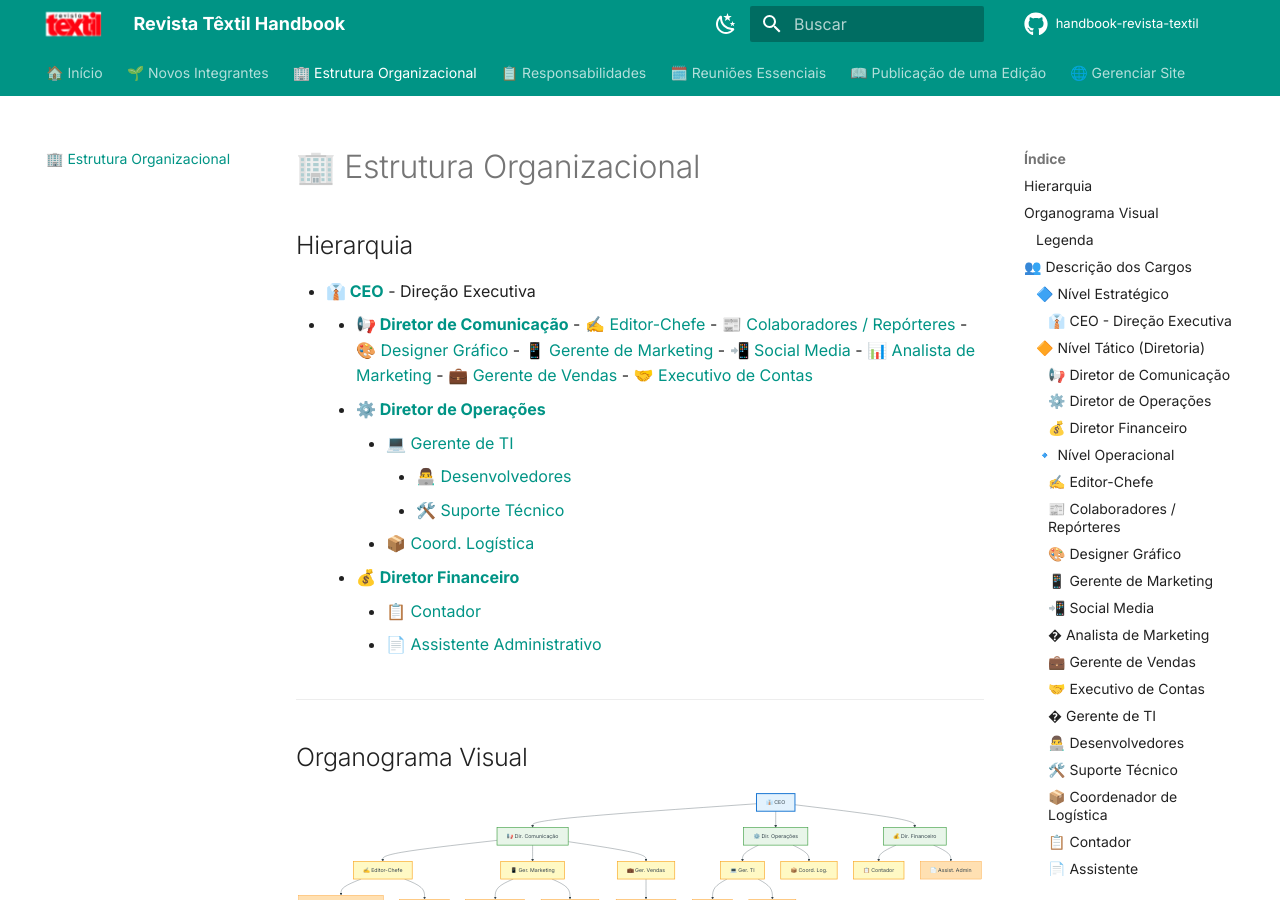
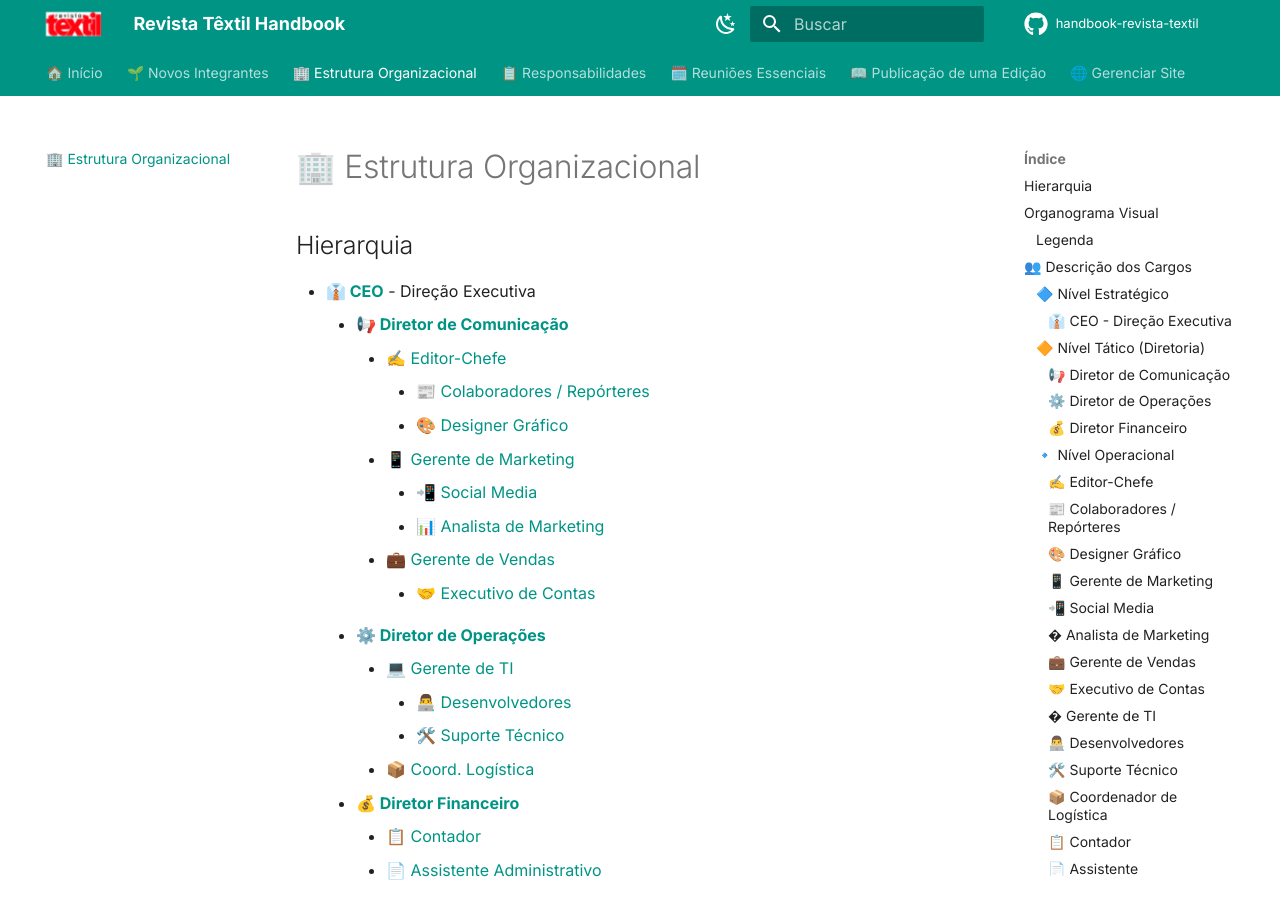
Before and after one commit to skatesham/handbook-revista-textil, an MkDocs documentation site: the page built from docs/estrutura.md, in a window 1280 px wide and 900 px high. Built offline with MkDocs 1.6.1 and Material for MkDocs 9.7.7, drawn with Linux system fonts in a browser that asks for light colours; comment, search, counter and statistics services are not loaded.

Commit message:
feat: fix list

```diff
--- a/docs/estrutura.md
+++ b/docs/estrutura.md
@@ -3,7 +3,7 @@
 ## Hierarquia
 
 - [**👔 CEO**](#ceo---direcao-executiva) - Direção Executiva
--    - [**📢 Diretor de Comunicação**](#diretor-de-comunicacao)
+    - [**📢 Diretor de Comunicação**](#diretor-de-comunicacao)
         - [✍️ Editor-Chefe](#editor-chefe)
             - [📰 Colaboradores / Repórteres](#colaboradores-reporteres)
             - [🎨 Designer Gráfico](#designer-grafico)
```
